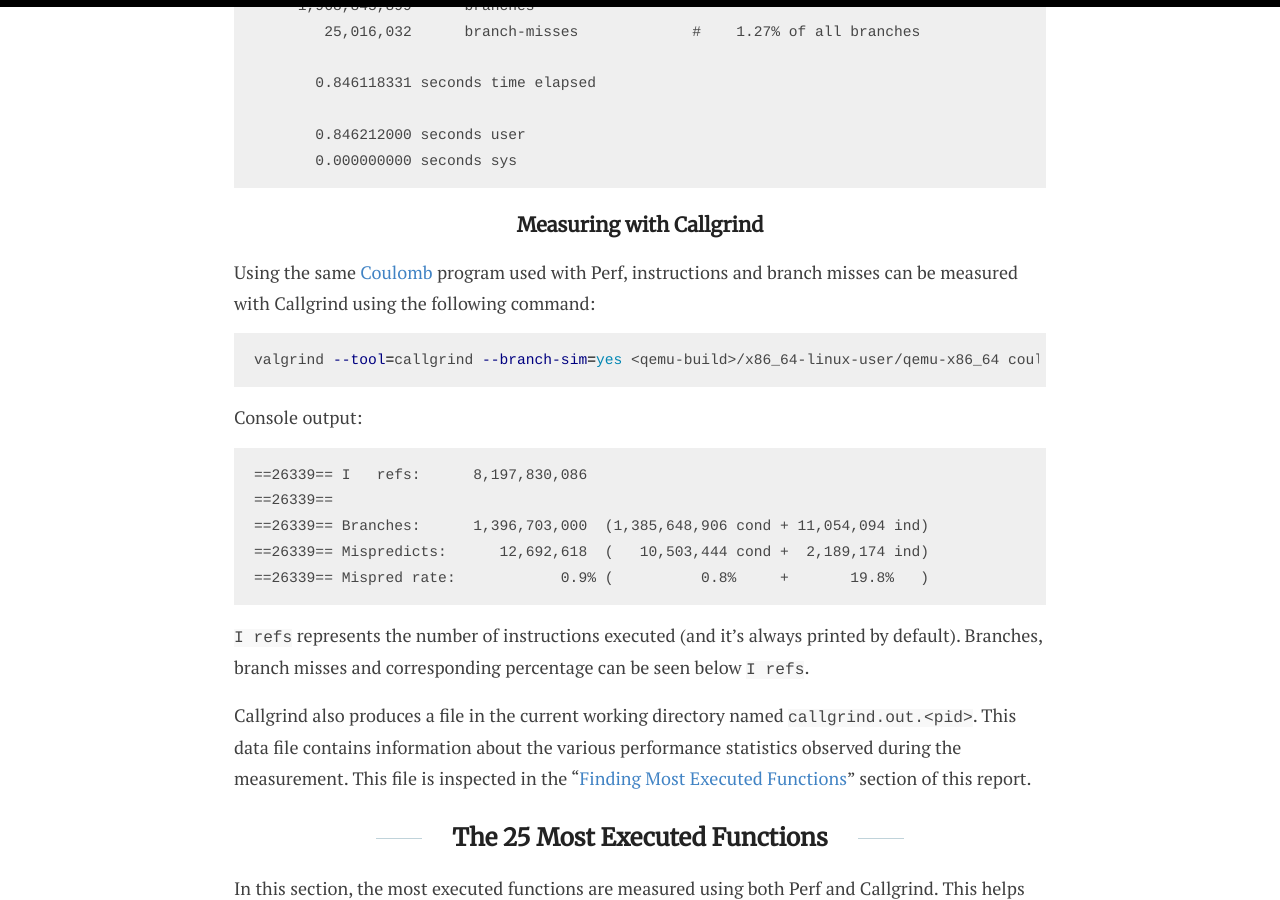
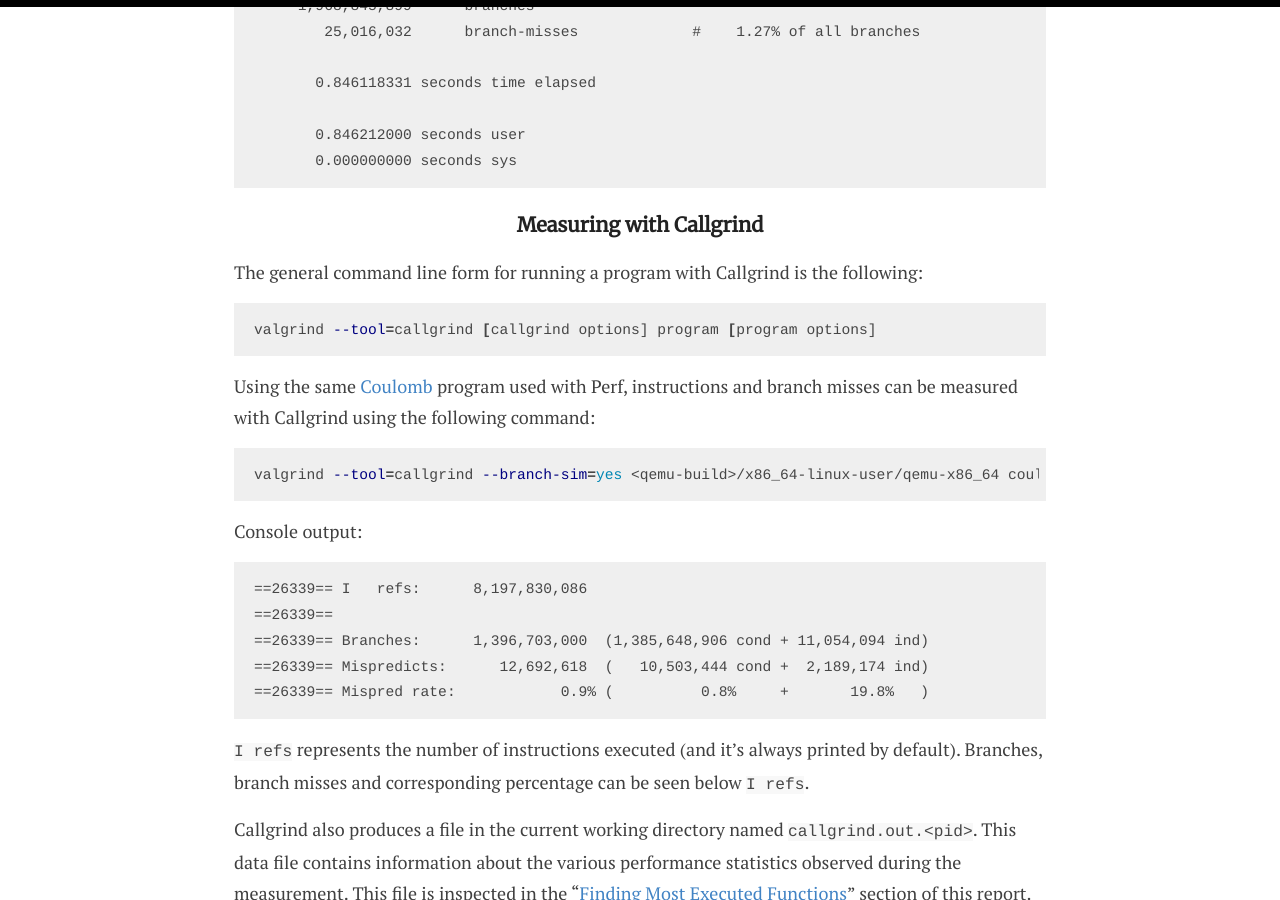
Before and after one commit to ahmedkrmn/TCG-Continuous-Benchmarking, a Jekyll site: the page built from _posts/2020-06-22-Measuring-Basic-Performance-Metrics-of-QEMU.md, in a window 1280 px wide and 900 px high, scrolled down 3315 px. Built offline with Jekyll 4.4.1, drawn with Linux system fonts in a browser that asks for light colours.

Commit message:
Add general command form for Callgrind

````diff
--- a/_posts/2020-06-22-Measuring-Basic-Performance-Metrics-of-QEMU.md
+++ b/_posts/2020-06-22-Measuring-Basic-Performance-Metrics-of-QEMU.md
@@ -90,6 +90,12 @@ And the output is:
 ```
 
 ### Measuring with Callgrind
+
+The general command line form for running a program with Callgrind is the following:
+
+```bash
+valgrind --tool=callgrind [callgrind options] program [program options]
+```
 
 Using the same [Coulomb](https://github.com/ahmedkrmn/TCG-Continuous-Benchmarking/blob/master/benchmakrs/coulomb/coulomb_double.c) program used with Perf, instructions and branch misses can be measured with Callgrind using the following command:
 
````
